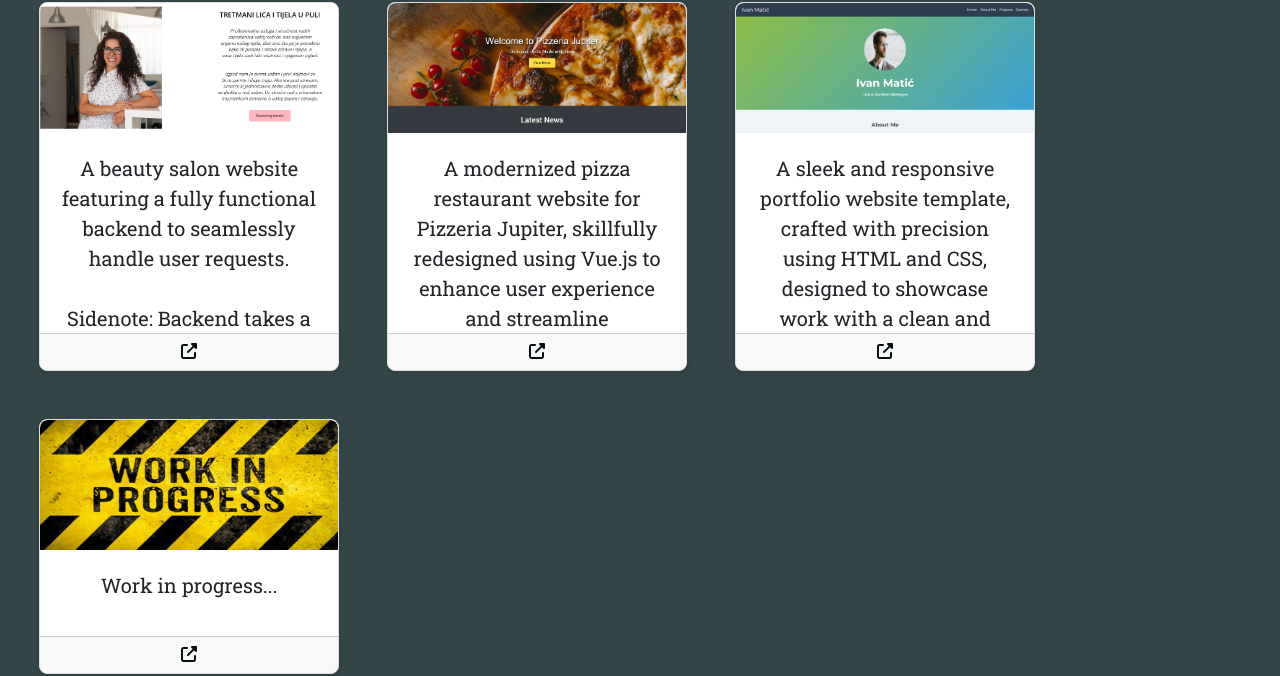
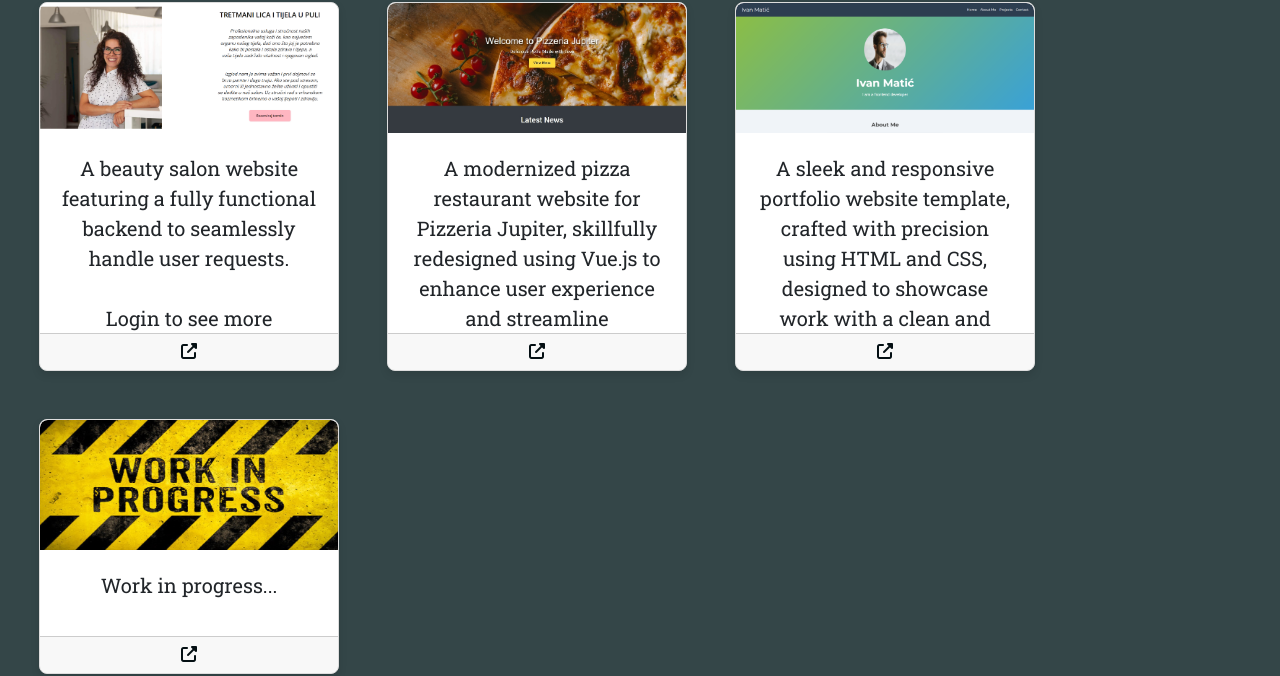
Before and after one commit to mateorumac/portfolioo, a Vue app: page / in a window 1280 px wide. Shown: the part 817-1493 px from the top of the page. Built offline with nearby package versions, Linux system fonts and the light colour scheme.

Commit message:
Update HomeView.vue

```diff
--- a/src/views/HomeView.vue
+++ b/src/views/HomeView.vue
@@ -28,10 +28,10 @@
           <div class="card-content">
             <p>
               A beauty salon website featuring a fully functional backend to seamlessly handle user requests.<br /> <br>
-              Sidenote: Backend takes a while (up to 1 minute) to process requests due to inactivity.<br><br>
               Login to see more functionalities!<br>
               E-mail: user@gmail.com <br>
-              Password: user1
+              Password: user1 <br><br>
+              Sidenote: Backend takes a while (up to 1 minute) to process requests due to inactivity.
             </p>
           </div>
           <div class="card-footer">
```
